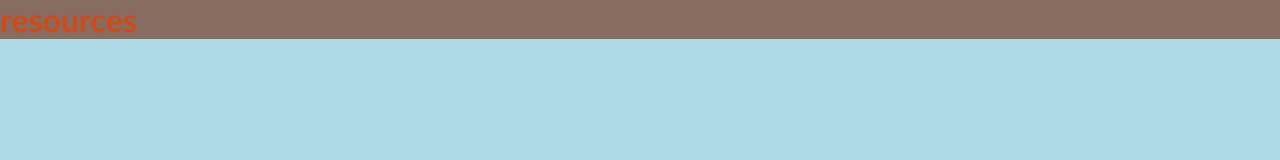
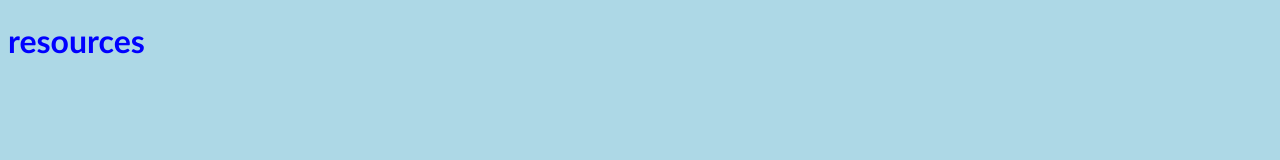
Before and after one commit to mxkoder/mxkoder.github.io, a plain HTML site: page resources.html in a window 1280 px wide. Drawn offline with Linux system fonts and the light colour scheme.

Commit message:
commit on 'main'

```diff
--- a/CSS/resources-styles.css
+++ b/CSS/resources-styles.css
@@ -1,18 +1,7 @@
 /*Declaring variables*
 colour pallette: https://colorswall.com/palette/107/ */
 /* medium feed - https://medium.com/feed/@agnes.beviz */
-:root {
-    --main-colour: #886c5f ;
-    --secondary-colour: #242726;
-    --accent-colour: #d4c5aa;
-    --secondary-accent-colour: #d04b18;
-  }
 
-  /*Reset base template*/
-  * {
-    margin: 0;
-    padding: 0;
-  }
 
 
 body {
@@ -20,7 +9,3 @@ body {
     font-family: calibri;
     background-color: lightblue;
   }
-
-h1 { color: var(--secondary-accent-colour);
-    background-color: var(--main-colour)
-}
```
